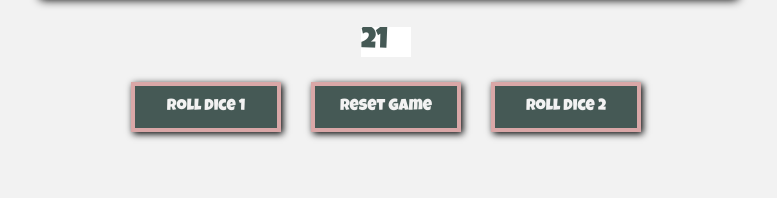
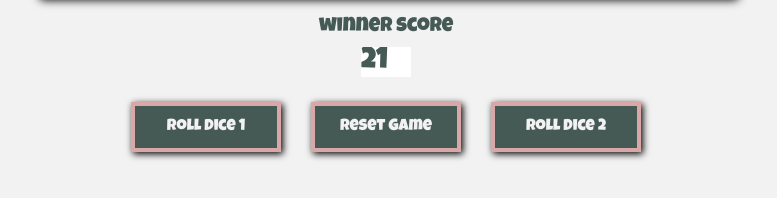
Before and after one commit to ZoltanSzokodi/My-Dice-Game, a plain HTML site: page index.html in a window 1280 px wide. Shown: the part 518-716 px from the top of the page, without its empty margins (254-1031 px from the left). Drawn offline with Linux system fonts and the light colour scheme.

Commit message:
Finishing touch

```diff
--- a/index.html
+++ b/index.html
@@ -38,7 +38,7 @@
 
     </div>
     <div class="game-control">
-
+        <p>winner score</p>
         <input class="winner-score" type="number" name="winner-score" value="21" min="10" max="99">
 
     <div class="btn">
--- a/style.css
+++ b/style.css
@@ -75,6 +75,12 @@ body {
     flex-direction: column;
 }
 
+.game-control p {
+    margin: 0 auto 0;
+    font-size: 2rem;
+    color: #455955;
+}
+
 .winner-score {
     width: 5rem;
     height: auto;
```
